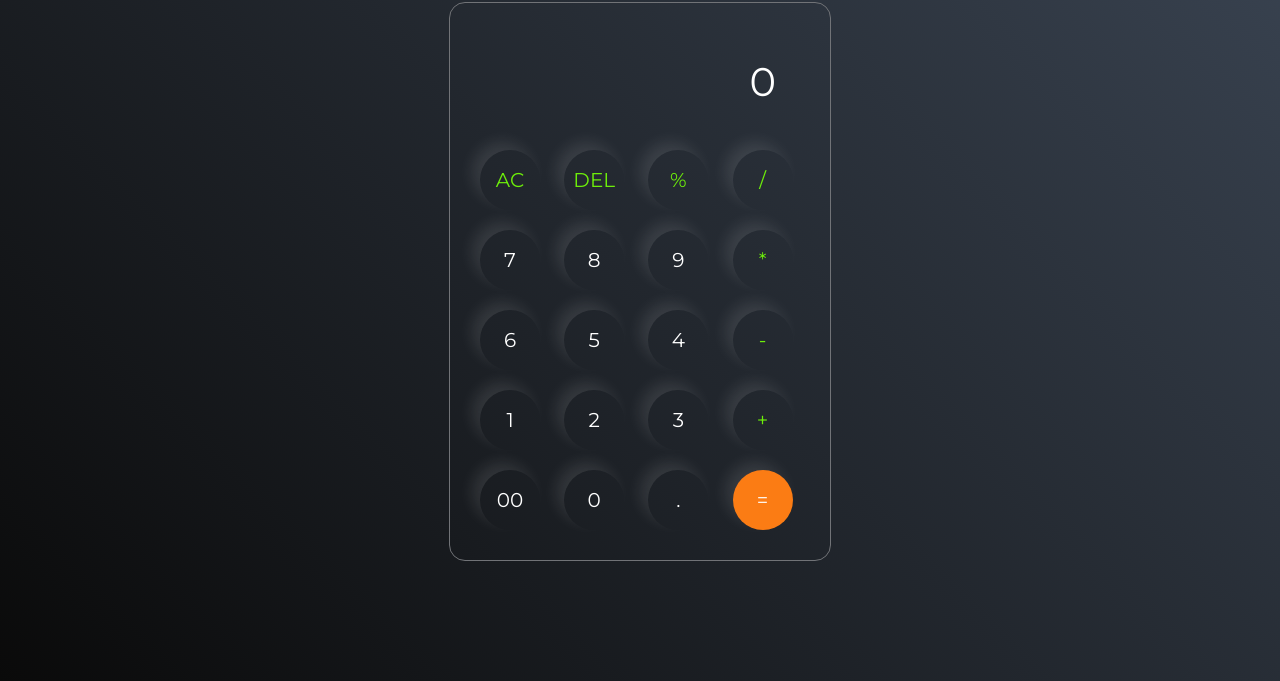
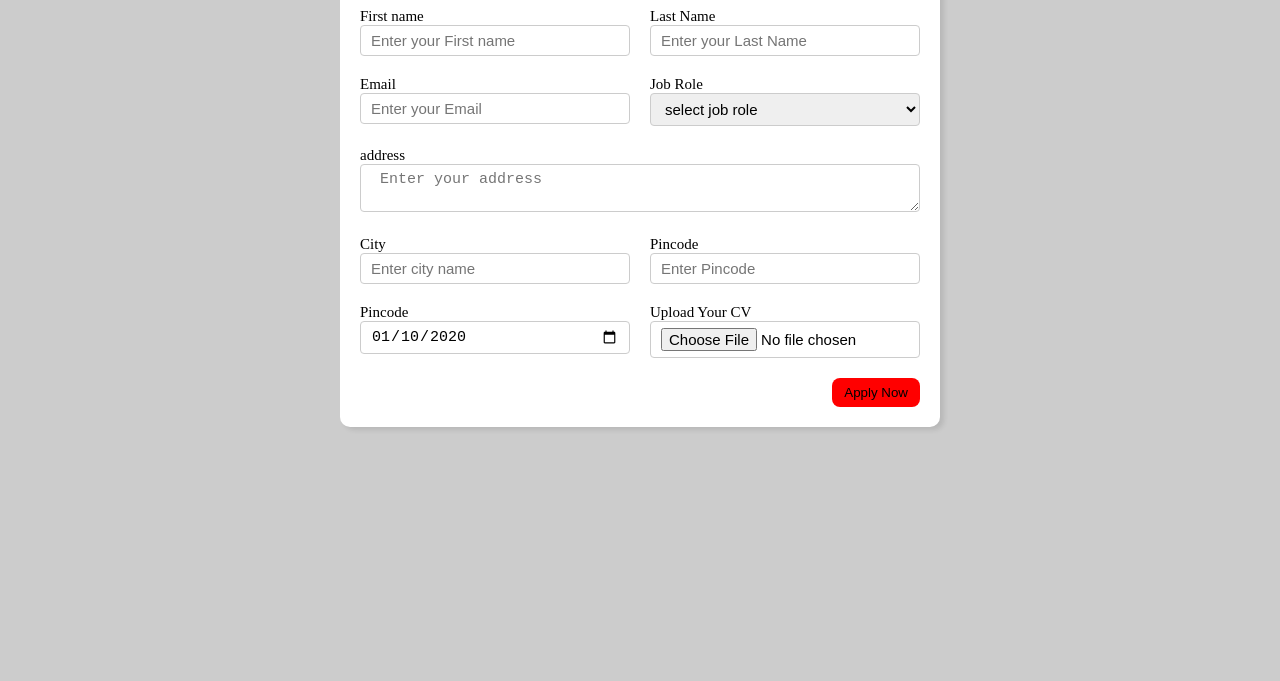
Before and after one commit to beereshbc/web-project, a plain HTML site: page index.html in a window 1280 px wide. Shown: the part 119-800 px from the top of the page. Drawn offline with Linux system fonts and the light colour scheme.

Commit message:
Add files via upload
JOB APPLICATION FORM

```diff
--- a/index.html
+++ b/index.html
@@ -3,44 +3,71 @@
 <head>
     <meta charset="UTF-8">
     <meta name="viewport" content="width=device-width, initial-scale=1.0">
-    <title>calculator</title>
+    <title>Application form</title>
     <link rel="stylesheet" href="style.css">
 </head>
 <body>
-    <div class="calculator">
-    <input type="text" placeholder="0" id="inputBox">
-    <div>
-        <button class="operator">AC</button>
-        <button class="operator">DEL</button>
-        <button class="operator">%</button>
-        <button class="operator" >/</button>
+    <div class="container">
+        <div class="apply-box">
+            <h1>JOB APPLICATION
+                <span class="title">(web)</span>
+            </h1>
+            <form action="">
+                <div class="form-container">
+                    <div class="form-control">
+                        <label for="First Name">First name</label>
+                        <input id="first name" name="first name" placeholder="Enter your First name">
+                    </div>
+                    <div class="form-control">
+                        <label for="Last Name">Last Name</label>
+                        <input id="last name" name="last name" placeholder="Enter your Last Name">
+                    </div>
+                    <div class="form-control">
+                        <label for="email">Email</label>
+                        <input type="email" id="email" name="email" placeholder="Enter your Email">
+                    </div>
+                    <div class="form-control">
+                        <label for="job role">Job Role</label>
+                        <select name="job-role" id="job role">
+                            <option value="">select job role</option>
+                            <option value="frontend">FrontEnd Developer</option>
+                            <option value="backend">Backend Develpoer</option>
+                            <option value="full stack">Full Stack Developer</option>
+                            <option value="ui_ux">UI_UX Designer</option>
+                        </select>
+                    </div>
+                    <div class="textarea-control">
+                        <label for="address">address</label>
+                        <textarea
+                        name="address"
+                        id="address"
+                        row="4"
+                        col="50"
+                        placeholder=" Enter your address"
+                        ></textarea>
+                    </div>
+                    <div class="form-control">
+                        <label for="city">City</label>
+                        <input id="city" name="city" placeholder="Enter city name">
+                    </div>
+                    <div class="form-control">
+                        <label for="pincode">Pincode</label>
+                        <input type="number" id="pincode" name="pincode" placeholder="Enter Pincode ">
+                    </div>
+                    <div class="form-control">
+                        <label for="date">Pincode</label>
+                        <input value="2020-01-10" type="date" id="date" name="date" >
+                    </div>
+                    <div class="form-control">
+                        <label for="upload your cv">Upload Your CV</label>
+                        <input type="file" id="upload your cv" name="upload your cv" >
+                    </div>
+                </div>
+                <div class="button-container">
+                    <button type="submit">Apply Now</button>
+                </div>
+            </form>
+        </div>
     </div>
-    <div>
-        <button>7</button>
-        <button>8</button>
-        <button>9</button>
-        <button class="operator">*</button>
-    </div>
-    <div>
-        <button>6</button>
-        <button>5</button>
-        <button>4</button>
-        <button class="operator">-</button>
-    </div>
-    <div>
-        <button>1</button>
-        <button>2</button>
-        <button>3</button>
-        <button class="operator">+</button>
-    </div>
-    <div>
-        <button>00</button>
-        <button>0</button>
-        <button>.</button>
-        <button class="equalBtn">=</button>
-    </div>
-    </div>
-
-    <script src="script.js"></script>
 </body>
 </html>
--- a/style.css
+++ b/style.css
@@ -1,63 +1,75 @@
-@import url('https://fonts.googleapis.com/css2?family=Montserrat:ital,wght@0,100..900;1,100..900&family=Roboto:ital,wght@0,100..900;1,100..900&display=swap');
-
-
 * {
-        margin: 0;
-        padding: 0;
-        box-sizing: border-box;
-        font-family: "Montserrat", serif;
-    }
-
-body{
-    width: 100%;
-    height: 100vh;
-    display: flex;
-    justify-content: center;
-    align-items: center;
-    background: linear-gradient(45deg, #0a0a0a, #3a4452);
-
-}
-.calculator {
-    border: 1px solid #717377;
-    padding: 20px;
-    border-radius: 16px;
-    background: transparent;
-    box-shadow: 0px 3px 15px rgba(113, 115, 119, 0,5);
-
-}
-input {
-    width: 320px;
-    border: none;
-    padding: 24px;
-    margin: 10px;
-    background: transparent;
-    box-shadow: 0px 3px 15px rgbs(84, 84, 84, 0.1);
-    font-size: 40px;
-    text-align: right;
-    cursor: pointer;
-    color: #ffffff;
-}
-
-input::placeholder {
-    color: #ffffff;
+    margin: 0;
+    padding: 0;
+    box-sizing: border-box;
 
 }
 
+body {
+    background-color: #ccc  ;
+}
+.container {
+    max-width: 600px;
+    margin: 0 auto;
+
+}
+.apply-box {
+    max-width: 900px;
+    padding: 20px;
+    margin: 0 auto;
+    background-color: white;
+    margin-top: 50px;
+    box-shadow: 4px 3px 5px rgba(1, 1, 1, 0.1);
+    border-radius: 10px;
+}
+.title {
+    font-size: 20px;
+}
+.form-container {
+    margin-top: 20px;
+    display: grid;
+    grid-template-columns: repeat(auto-fit, minmax(200px, 1fr));
+    gap: 20px;
+}
+.form-control {
+    display: flex;
+    flex-direction: column;
+}
+label {
+    font-size: 15px;
+}
+input, select, textarea {
+    padding: 6px 10px;
+    border: 1px solid #ccc;
+    border-radius: 4px;
+    font-size: 15px;
+
+}
+input:focus {
+    outline-color: red;
+}
+.button-container {
+    display: flex;
+    justify-content: flex-end;
+    margin-top: 20px;
+}
 button {
-    border: none;
-    width: 60px;
-    height: 60px;
-    margin: 10px;
-    border-radius: 50%;
-    background: transparent;
-    color: #ffffff;
-    font-size: 20px;
-    box-shadow: -8px -8px 15px rgba(255, 255, 255, 0.1);
+    background-color: red;
+    border: transparent solid 2px;
+    padding: 5px 10px;
+    border-radius: 8px;
+    transition: 0.3s ease-in;
+}
+button:hover {
+    background-color: #ccc;
+    border: 2px solid red;
+    color: black;
+    transition: 0.3s ease-in;
     cursor: pointer;
 }
-.equalBtn {
-    background-color: #fb7c14;
+.textarea-control {
+    grid-column: 1 / span 2;
 }
-.operator {
-    color: #6dee0a;
+.textarea-control textarea {
+    width: 100%;
 }
```
